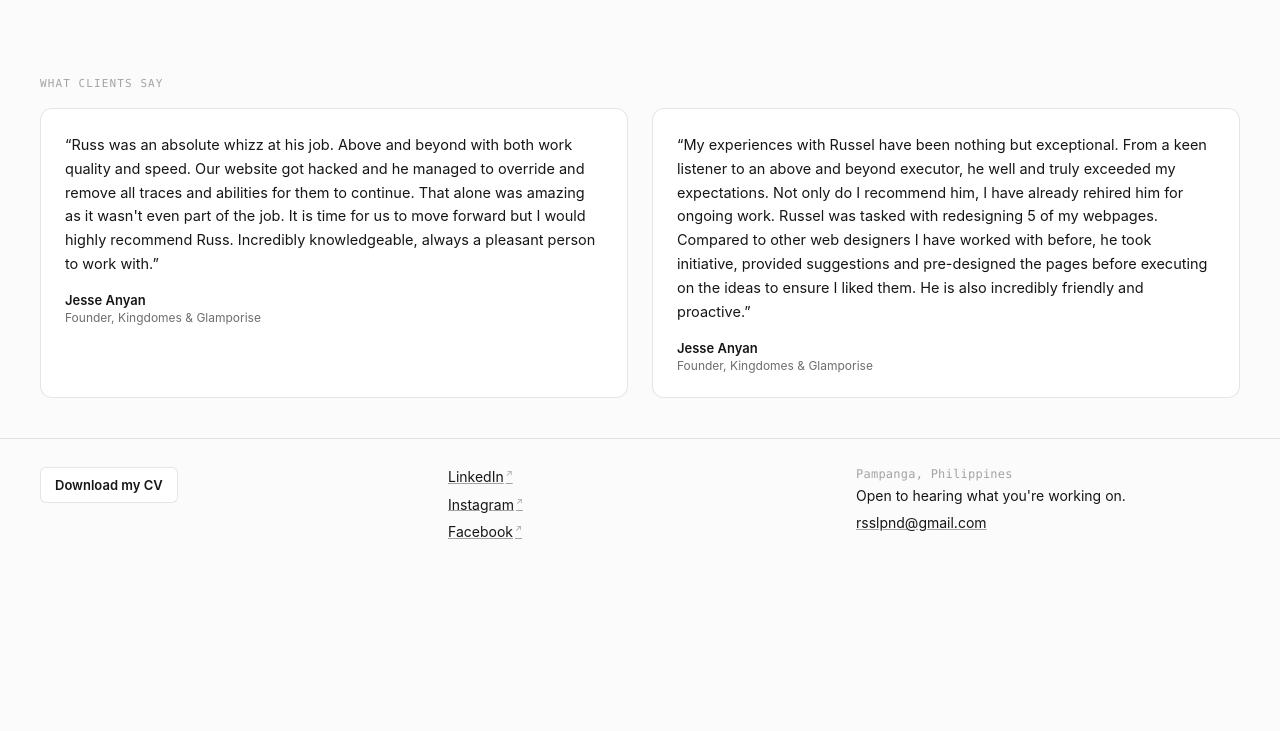
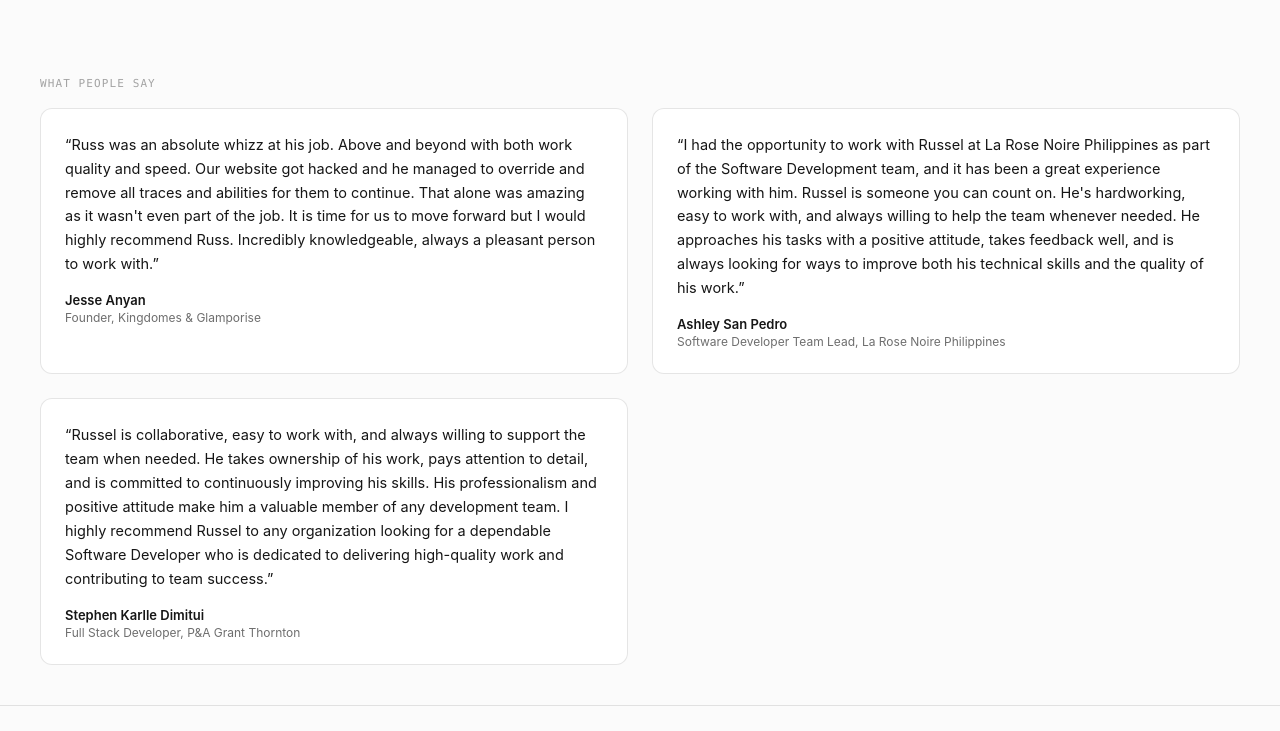
Before and after one commit to russp123/portfolio, a website with bundled scripts: page index.html in a window 1280 px wide. Shown: the part 2034-2765 px from the top of the page. Before the commit the page ends 2622 px from the top, so only its background shows below. Built offline with nearby package versions, Linux system fonts and the light colour scheme.

Commit message:
Added more testimonials

```diff
--- a/index.html
+++ b/index.html
@@ -87,7 +87,7 @@
       <section class="projects-grid" id="projects-grid"></section>
 
       <section class="testimonials" id="testimonials-section">
-        <div class="section-label">What clients say</div>
+        <div class="section-label">What people say</div>
         <div class="testimonials-grid" id="testimonials-grid"></div>
       </section>
     </main>
--- a/js/data.js
+++ b/js/data.js
@@ -21,7 +21,7 @@ const PORTFOLIO = {
   // ---- Home page: About ----
   // Raw HTML is allowed here so you can inline links the same way
   // joseph.cv does (e.g. an underlined word with a small arrow).
-  aboutHtml: `I'm Russ, a software engineer who handles the tech, then <i>automates what's left</i>. <a href="mailto:rsslpnd@gmail.com" class="about-cta">get in touch<sup>↗</sup></a>`,
+  aboutHtml: `I'm Russ, a software engineer who handles the tech, then <i>automates what's left</i>. <a href="mailto:rsslpnd@gmail.com" class="about-cta">rsslpnd@gmail.com<sup>↗</sup></a>`,
 
   // ---- Long-form bio (plain text) ----
   // The homepage shows `aboutHtml` above; the RUSSELLM chat speaks from
@@ -249,9 +249,15 @@ const PORTFOLIO = {
     },
     {
       quote:
-        "My experiences with Russel have been nothing but exceptional. From a keen listener to an above and beyond executor, he well and truly exceeded my expectations. Not only do I recommend him, I have already rehired him for ongoing work. Russel was tasked with redesigning 5 of my webpages. Compared to other web designers I have worked with before, he took initiative, provided suggestions and pre-designed the pages before executing on the ideas to ensure I liked them. He is also incredibly friendly and proactive.",
-      name: "Jesse Anyan",
-      role: "Founder, Kingdomes & Glamporise",
+        "I had the opportunity to work with Russel at La Rose Noire Philippines as part of the Software Development team, and it has been a great experience working with him. Russel is someone you can count on. He's hardworking, easy to work with, and always willing to help the team whenever needed. He approaches his tasks with a positive attitude, takes feedback well, and is always looking for ways to improve both his technical skills and the quality of his work.",
+      name: "Ashley San Pedro",
+      role: "Software Developer Team Lead, La Rose Noire Philippines",
+    },
+      {
+      quote:
+        "Russel is collaborative, easy to work with, and always willing to support the team when needed. He takes ownership of his work, pays attention to detail, and is committed to continuously improving his skills. His professionalism and positive attitude make him a valuable member of any development team. I highly recommend Russel to any organization looking for a dependable Software Developer who is dedicated to delivering high-quality work and contributing to team success.",
+      name: "Stephen Karlle Dimitui",
+      role: "Full Stack Developer, P&A Grant Thornton",
     },
   ],
 
```
